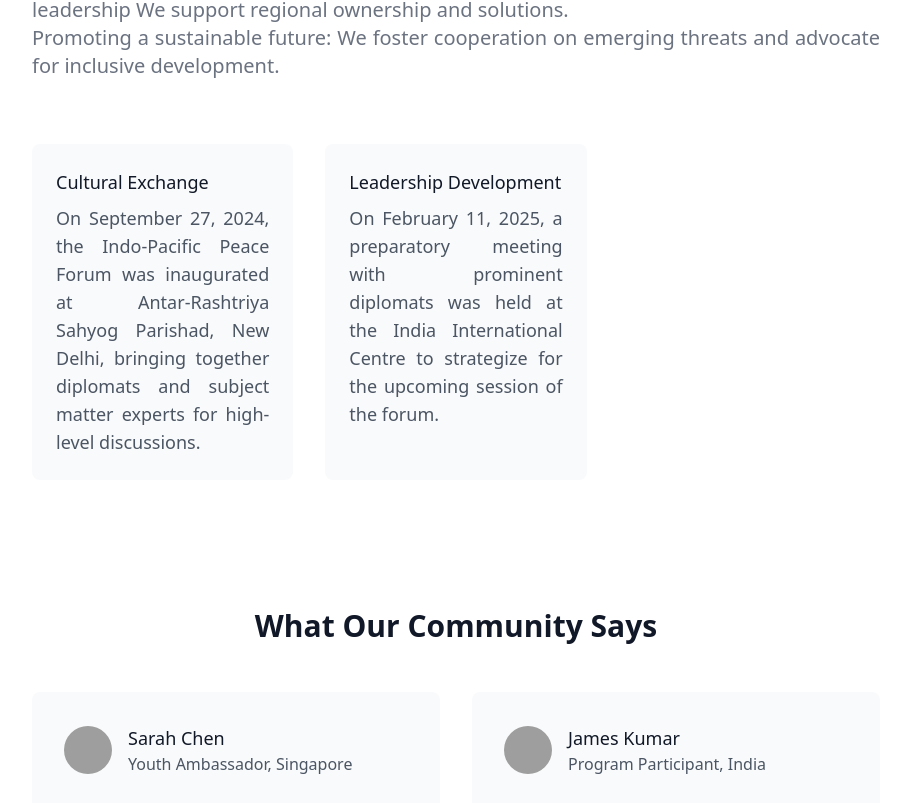
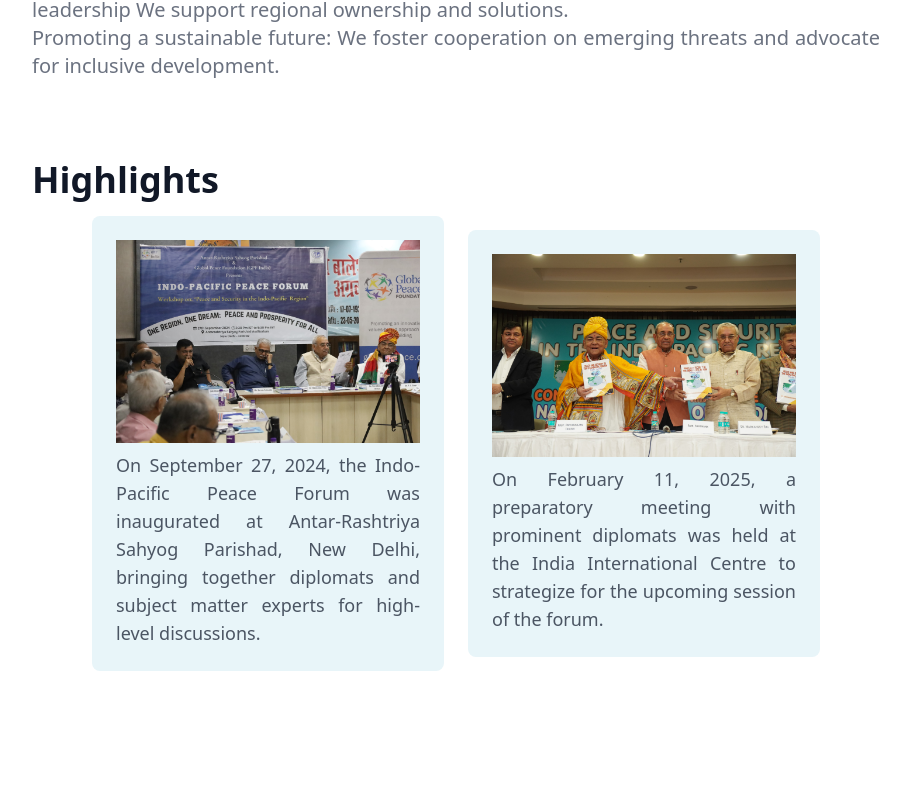
Before and after one commit to devanshtyagi26/Global-Peace-Foundation, a React (Vite) app: page / in a window 1280 px wide. Shown: the part 1614-2417 px from the top of the page, without its empty margins (184-1094 px from the left). Built offline with nearby package versions, Linux system fonts and the light colour scheme; grey boxes are pictures that could not be loaded.

Commit message:
Updated impact stories

```diff
--- a/src/i18n/locales/en.json
+++ b/src/i18n/locales/en.json
@@ -33,13 +33,14 @@
     "mission": {
       "title": "Our Mission",
       "subtitle": "The Indo-Pacific Peace Forum champions a peaceful, secure and prosperous future for the region We achieve this by: \n Fostering dialogue and collaboration, We bring diverse stakeholders together to address critical issues, Building trust and understanding, We promote dialogue, cultural exchange, and capacity building, Championing a rules-based order, We advocate for respect for international law, sovereignty, and peaceful dispute resolution, Empowering regional leadership We support regional ownership and solutions.\nPromoting a sustainable future: We foster cooperation on emerging threats and advocate for inclusive development.",
-      "cultural": {
-        "title": "Cultural Exchange",
-        "description": "On September 27, 2024, the Indo-Pacific Peace Forum was inaugurated at Antar-Rashtriya Sahyog Parishad, New Delhi, bringing together diplomats and subject matter experts for high-level discussions."
-      },
-      "leadership": {
-        "title": "Leadership Development",
-        "description": "On February 11, 2025, a preparatory meeting with prominent diplomats was held at the India International Centre to strategize for the upcoming session of the forum."
+      "impactStories": {
+        "title": "Highlights",
+        "first": {
+          "description": "On September 27, 2024, the Indo-Pacific Peace Forum was inaugurated at Antar-Rashtriya Sahyog Parishad, New Delhi, bringing together diplomats and subject matter experts for high-level discussions."
+        },
+        "second": {
+          "description": "On February 11, 2025, a preparatory meeting with prominent diplomats was held at the India International Centre to strategize for the upcoming session of the forum."
+        }
       }
     },
 
--- a/src/pages/About.tsx
+++ b/src/pages/About.tsx
@@ -4,6 +4,8 @@
 import { InstagramEmbed } from "react-social-media-embed";
 import QR from "../assets/qr.jpg";
 import Banner from "../assets/Picture1.jpg";
+import first_story from "../assets/Impact Stories/first.jpg";
+import second_story from "../assets/Impact Stories/second.jpg";
 
 import {
   FacebookShareButton,
@@ -172,21 +174,20 @@
           </div>
 
           <div className="mt-16">
-            <div className="grid grid-cols-1 gap-8 md:grid-cols-2 lg:grid-cols-3">
-              <div className="p-6 rounded-lg bg-gray-50">
-                <h3 className="text-justify text-lg font-medium text-gray-900">
-                  {t("about.mission.cultural.title")}
-                </h3>
+            <h2 className="text-3xl font-extrabold text-gray-900 sm:text-4xl text-justify text-lg sm:leading-[4.5rem] leading-[4.5rem]">
+              {t("about.mission.impactStories.title")}
+            </h2>
+            <div className="flex flex-wrap justify-center items-center gap-[1.5rem]">
+              <div className="p-6 rounded-lg  w-[28rem] sm:w-[22rem] bg-[#e8f5f9]">
+                <img src={first_story} />
                 <p className="mt-2 text-justify text-lg text-gray-600">
-                  {t("about.mission.cultural.description")}
+                  {t("about.mission.impactStories.first.description")}
                 </p>
               </div>
-              <div className="p-6 rounded-lg bg-gray-50">
-                <h3 className="text-justify text-lg font-medium text-gray-900">
-                  {t("about.mission.leadership.title")}
-                </h3>
+              <div className="p-6 rounded-lg bg-[#e8f5f9] w-[28rem] sm:w-[22rem]">
+                <img src={second_story} />
                 <p className="mt-2 text-justify text-lg text-gray-600">
-                  {t("about.mission.leadership.description")}
+                  {t("about.mission.impactStories.second.description")}
                 </p>
               </div>
             </div>
```
Also changed, not shown: src/assets/Impact Stories/first.jpg (added), src/assets/Impact Stories/second.jpg (added).
